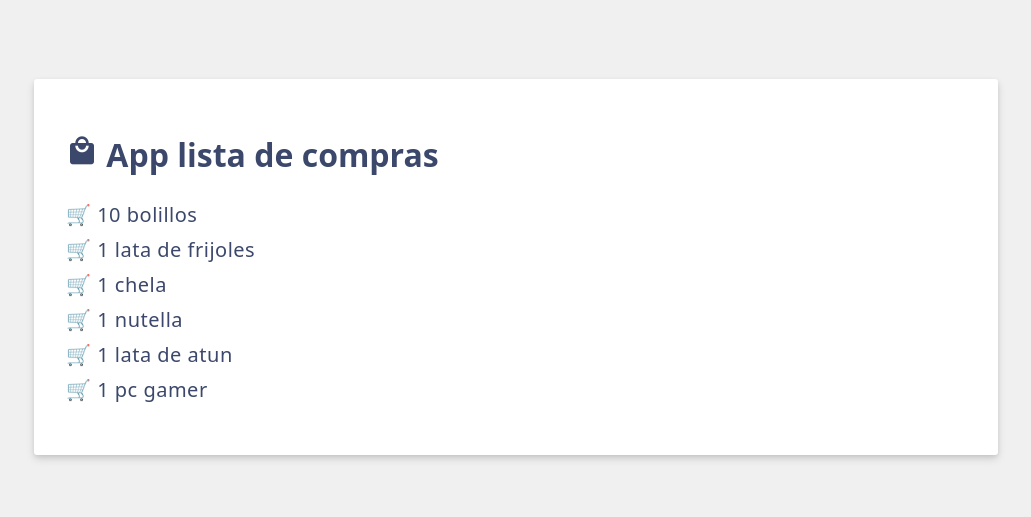
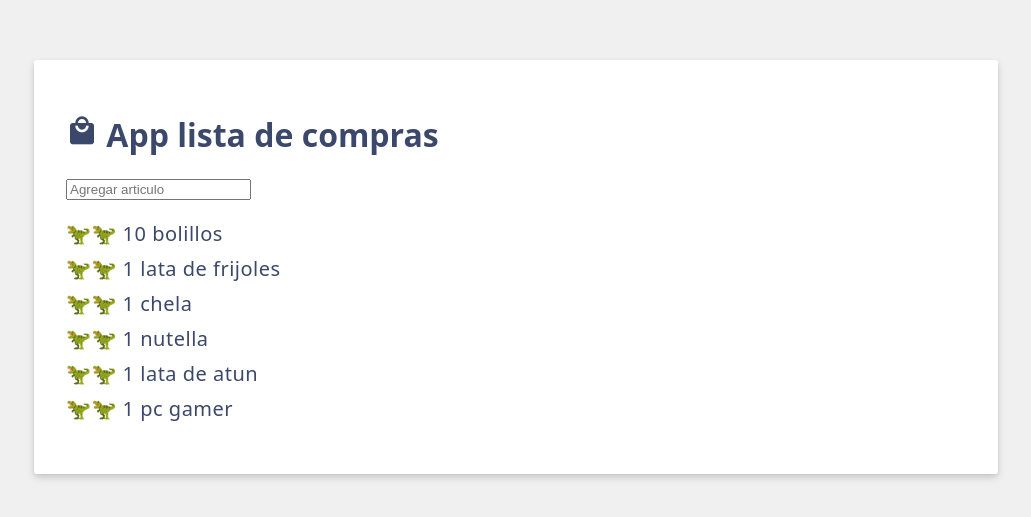
Before and after one commit to AaronAlons/DADM-2024, a Vue app: page / in a window 1280 px wide. Shown: the part 133-650 px from the top of the page, without its empty margins (124-1155 px from the left). Built offline with nearby package versions, Linux system fonts and the light colour scheme.

Commit message:
🦖 feat: app.vue add an input text

```diff
--- a/src/App.vue
+++ b/src/App.vue
@@ -9,6 +9,7 @@
     {id:'5',label:'1 lata de atun'},
     {id:'6',label:'1 pc gamer'}
 ]);
+const newItem =ref();
 </script>
 
 <template>
@@ -17,9 +18,12 @@
     <i class="material-icons shopping-cart-icon">local_mall</i>
     {{ header }}
 </h1>
+<input v-model="newItem"
+type="text"
+placeholder="Agregar articulo">{{ newItem }}
 <!--ul>li*3 es el lenguaje emet a usar-->
 <ul>
-    <li v-for="{label, id} in items" :key="id"> 🛒 {{ label }}</li>
+    <li v-for="item in items" :key="item.id"> 🦖🦖 {{ item.label }}</li>
 </ul>
 </template>
 
```
